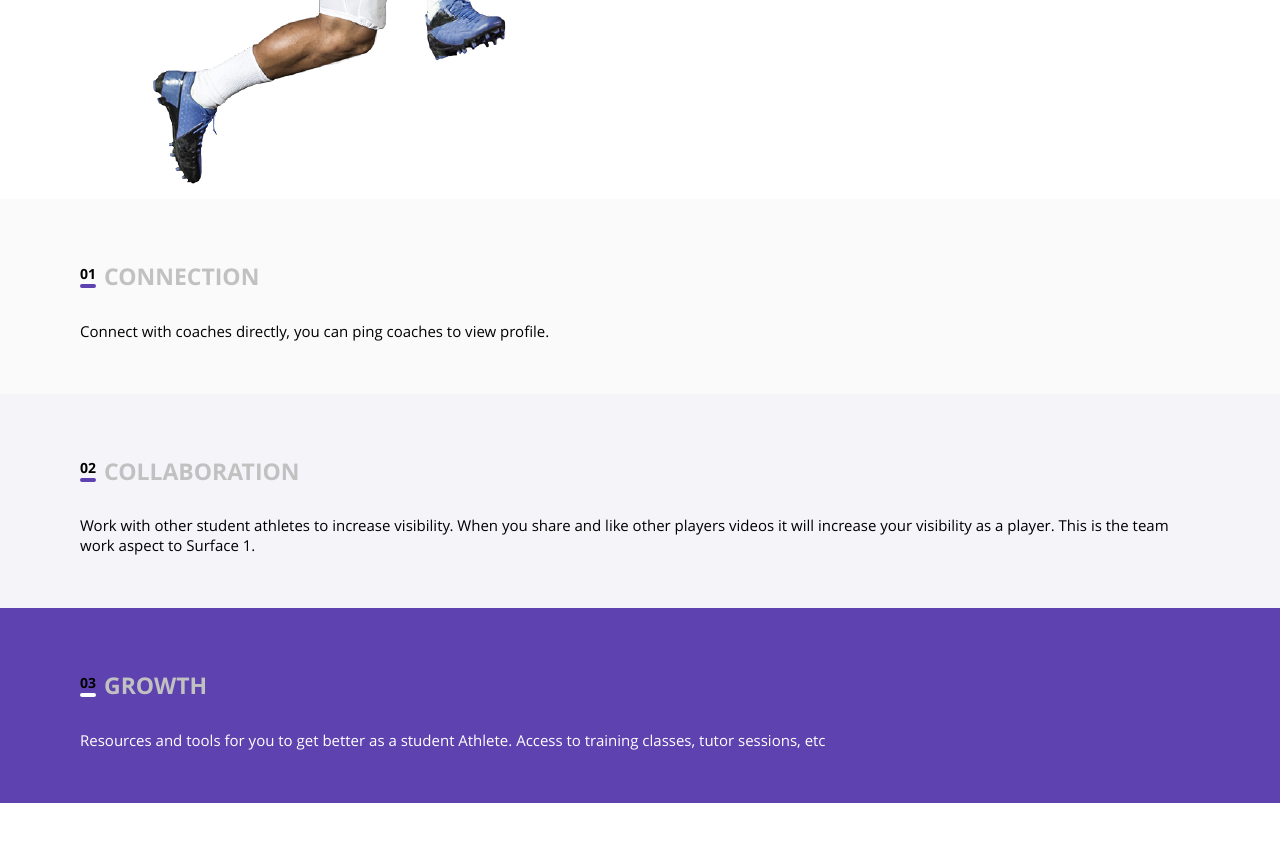
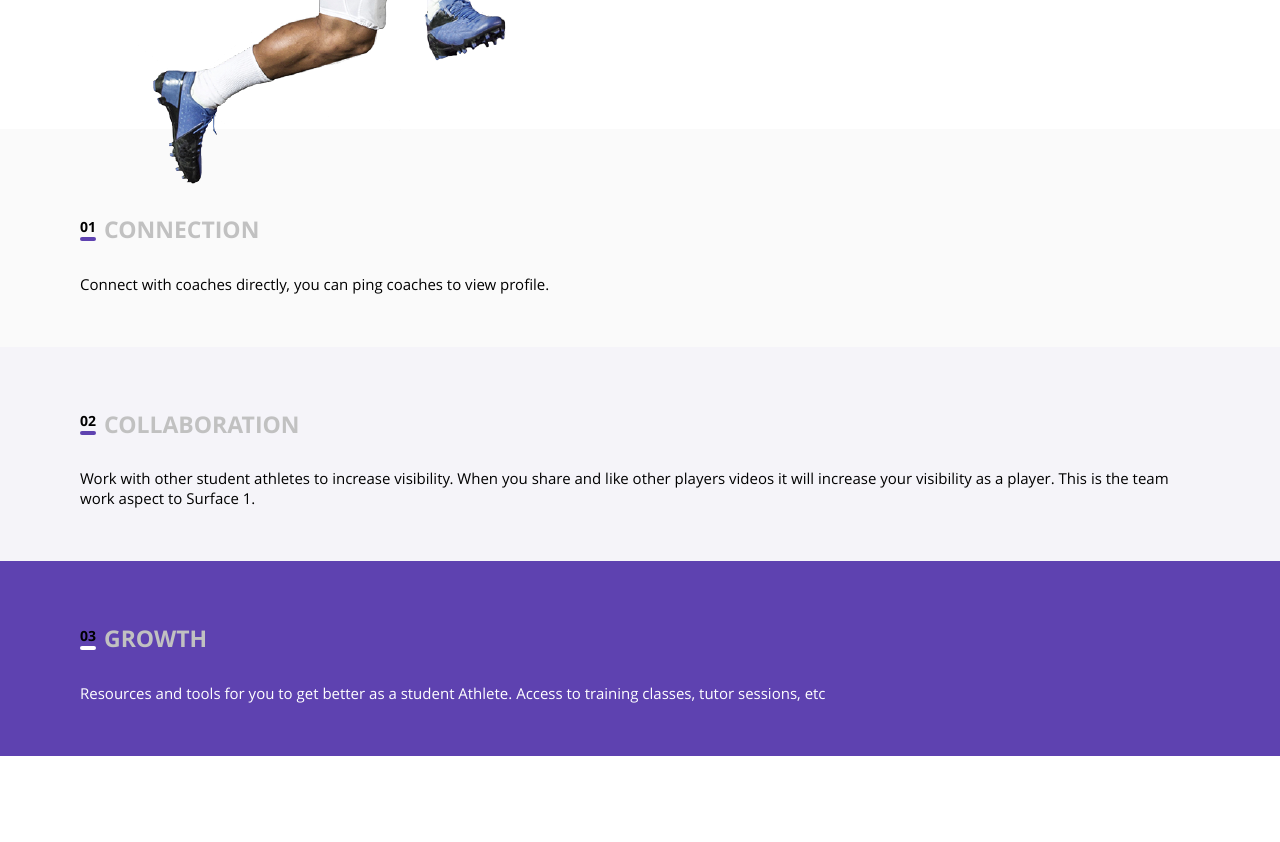
Before and after one commit to gvenewour/studies-mq, a website: page src/index.html in a window 1280 px wide. Shown: the part 1160-2002 px from the top of the page. Drawn offline with Linux system fonts and the light colour scheme.

Commit message:
FDHTML-77: fixed position of the athletes section image

```diff
--- a/src/css/style.css
+++ b/src/css/style.css
@@ -231,6 +231,10 @@ body {
 }
 
 .subsections-list {
+  position: relative;
+  top: -70px;
+
+
   list-style: none;
   counter-reset: subsections-counter;
 }
@@ -257,6 +261,10 @@ body {
   padding-bottom: 53px;
 }
 
+.subsection:first-child {
+  padding-top: 83px;
+}
+
 .subsection:nth-child(odd)::after {
   background-color: var(--bg-subsection-odd);
 }
```
